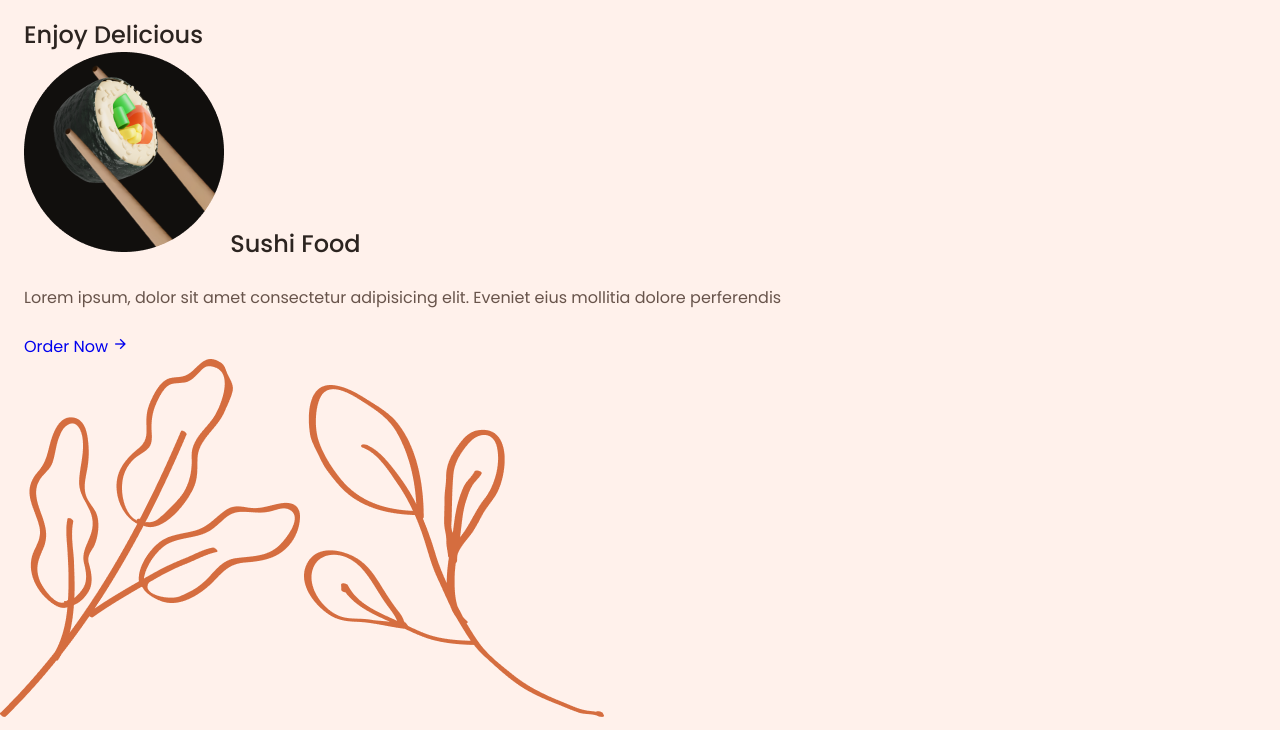
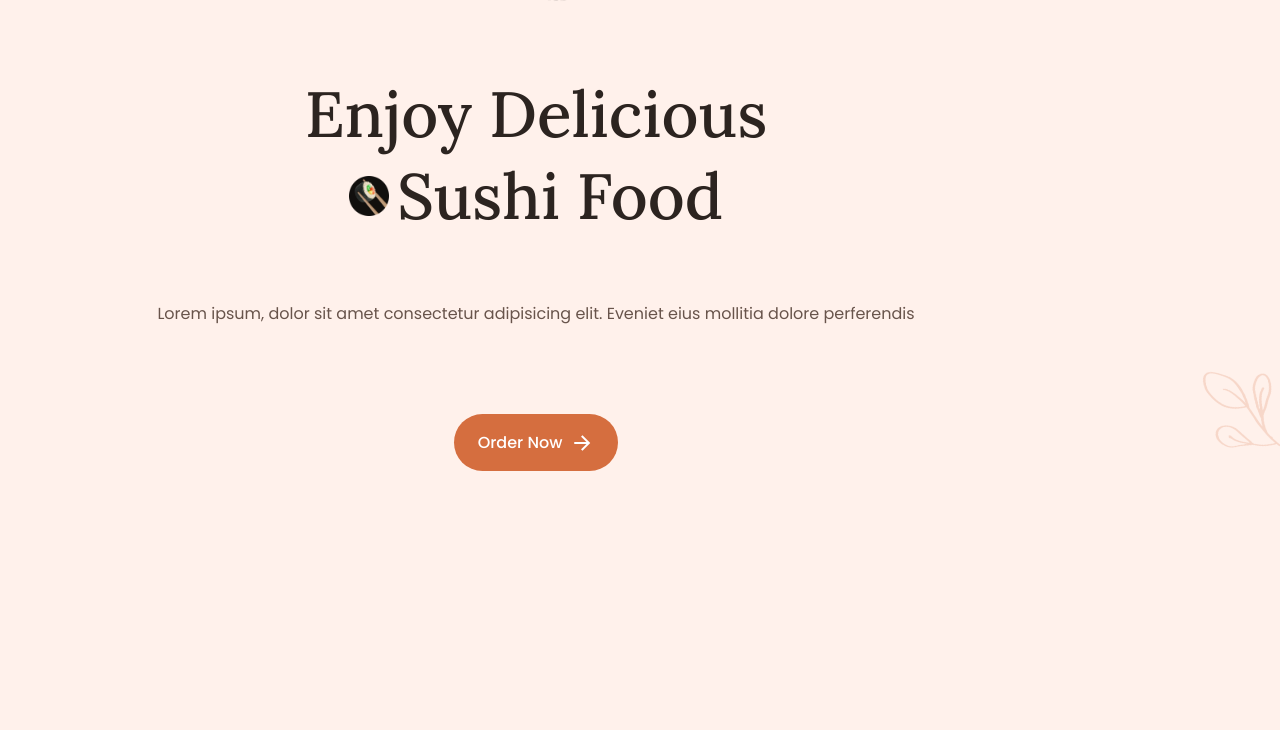
Before and after one commit to JhonveraDev/sushi_website_practice_mockup, a plain HTML site: page index.html in a window 1280 px wide. Shown: the part 750-1480 px from the top of the page. Drawn offline with nearby package versions, Linux system fonts and the light colour scheme.

Commit message:
new changes

```diff
--- a/assets/css/styles.css
+++ b/assets/css/styles.css
@@ -24,9 +24,9 @@
   --h1-font-size: 1.5rem;
   --h2-font-size: 1.25rem;
   --h3-font-size: 1rem;
-  --normal-font-size: .938rem;
-  --small-font-size: .813rem;
-  --smaller-font-size: .75rem;
+  --normal-font-size: 0.938rem;
+  --small-font-size: 0.813rem;
+  --smaller-font-size: 0.75rem;
 
   /*========== Font weight ==========*/
   --font-medium: 500;
@@ -43,8 +43,8 @@
     --h2-font-size: 1.5rem;
     --h3-font-size: 1.25rem;
     --normal-font-size: 1rem;
-    --small-font-size: .875rem;
-    --smaller-font-size: .813rem;
+    --small-font-size: 0.875rem;
+    --smaller-font-size: 0.813rem;
   }
 }
 
@@ -67,7 +67,9 @@ body {
   transition: background 0.4s; /* for dark mode animation */
 }
 
-h1, h2, h3 {
+h1,
+h2,
+h3 {
   color: var(--title-color);
   font-weight: var(--font-medium);
 }
@@ -87,15 +89,12 @@ img {
 
 /*=============== THEME ===============*/
 
-
 /*========== Variables Dark theme ==========*/
 
-
 /*==========
-    Color changes in some parts of
-    the website, in light theme
+Color changes in some parts of
+the website, in light theme
 ==========*/
-
 
 /*=============== REUSABLE CSS CLASSES ===============*/
 .container {
@@ -143,10 +142,12 @@ img {
   top: 0;
   left: 0;
   z-index: var(--z-fixed);
-  transition: box-shadow .3s, background .4s;
+  transition:
+    box-shadow 0.3s,
+    background 0.4s;
 }
 
-.nav {
+nav {
   position: relative;
   height: var(--header-height);
   display: flex;
@@ -163,11 +164,11 @@ img {
 
 .nav__logo {
   align-items: center;
-  column-gap: .5rem;
+  column-gap: 0.5rem;
   font-family: var(--title-font);
   font-size: var(--h3-font-size);
   font-weight: var(--font-semi-bold);
-  transition: color .3s;
+  transition: color 0.3s;
 }
 
 .nav__logo img {
@@ -188,11 +189,11 @@ img {
     position: fixed;
     top: -100%;
     left: 0;
-    background-color: var(--body-color );
+    background-color: var(--body-color);
     width: 100%;
-    box-shadow: 0 8px 20px hsla(19, 64%, 24%, .1);
+    box-shadow: 0 8px 20px hsla(19, 64%, 24%, 0.1);
     padding-block: 3.5rem;
-    transition: top .4s;
+    transition: top 0.4s;
   }
 }
 
@@ -206,7 +207,7 @@ img {
 .nav__link {
   color: var(--title-color);
   font-weight: var(--font-medium);
-  transition: color .4s;
+  transition: color 0.4s;
 }
 
 .nav__link:hover {
@@ -224,12 +225,12 @@ img {
 .nav__img-1,
 .nav__img-2 {
   position: absolute;
-  opacity: .2;
+  opacity: 0.2;
 }
 
 .nav__img-1 {
   width: 100px;
-  top: .75rem;
+  top: 0.75rem;
   left: -2rem;
   transform: rotate(165deg);
 }
@@ -252,45 +253,124 @@ img {
 
 /* Change background header */
 
+.bg-header {
+  box-shadow: 0 2px 8px hsla(19, 64%, 24%, 0.1);
+}
 
 /* Active link */
 
-
 /*=============== HOME ===============*/
 
+.home {
+  position: relative;
+}
+
+.home__container {
+  row-gap: 3rem;
+  padding-top: 2rem;
+  display: flex;
+  flex-direction: column;
+  align-items: center;
+}
+
+.home__img {
+  width: 300px;
+  justify-self: center;
+}
+
+.home__data {
+  text-align: center;
+}
+
+.home__title {
+  font-size: var(--biggest-font-size);
+  font-family: var(--title-font);
+  margin-bottom: 1rem;
+}
+
+.home__title img {
+  width: 40px;
+}
+
+.home__title div {
+  display: flex;
+  align-items: center;
+  justify-content: center;
+  column-gap: 0.5rem;
+}
+
+.home__description {
+  padding: 0 1rem;
+  margin-bottom: 2.5rem;
+  text-align: center;
+}
+
+.home__leaf-1,
+.home__leaf-2 {
+  position: absolute;
+  opacity: 0.2;
+}
+
+.home__leaf-1 {
+  width: 80px;
+  top: 8rem;
+  left: -1rem;
+  transform: rotate(90deg);
+}
+
+.home__leaf-2 {
+  width: 100px;
+  right: -2rem;
+  bottom: 1rem;
+  transform: rotate(-15deg);
+}
 
 /*=============== BUTTON ===============*/
 
+.button {
+  display: inline-flex;
+  align-items: center;
+  column-gap: 0.5rem;
+  background-color: var(--first-color);
+  padding: 1rem 1.5rem;
+  border-radius: 4rem;
+  color: #fff;
+  font-weight: var(--font-medium);
+  transition: background 0.3s;
+}
+
+.button i {
+  font-size: 1.5rem;
+  transition: transform 0.3s;
+}
+
+.button:hover {
+  background-color: var(--first-color-alt);
+}
+
+.button:hover i {
+  transform: translateX(0.25rem);
+}
 
 /*=============== ABOUT ===============*/
 
-
 /*=============== POPULAR ===============*/
-
 
 /*=============== RECENTLY ===============*/
 
-
 /*=============== NEWSLETTER ===============*/
-
 
 /*=============== FOOTER ===============*/
 
-
 /*=============== SCROLL BAR ===============*/
-
 
 /*=============== SCROLL UP ===============*/
 
-
 /* Show Scroll Up*/
-
 
 /*=============== BREAKPOINTS ===============*/
 /* For small devices */
 
-
 /* For medium devices */
 
-
 /* For large devices */
--- a/assets/js/main.js
+++ b/assets/js/main.js
@@ -31,6 +31,15 @@ navLink.forEach((n) => n.addEventListener("click", linkAction));
 
 /*=============== CHANGE BACKGROUND HEADER ===============*/
 
+const scrollHeader = () => {
+  const header = document.getElementById("header");
+  this.scrollY >= 50
+    ? header.classList.add("bg-header")
+    : header.classList.remove("bg-header");
+};
+
+window.addEventListener('scroll', scrollHeader)
+
 /*=============== SHOW SCROLL UP ===============*/
 
 /*=============== SCROLL SECTIONS ACTIVE LINK ===============*/
--- a/index.html
+++ b/index.html
@@ -1,26 +1,20 @@
 <!DOCTYPE html>
 <html lang="en">
+
 <head>
   <meta charset="UTF-8" />
   <meta name="viewport" content="width=device-width, initial-scale=1.0" />
 
   <!--=============== FAVICON ===============-->
-    <link
-      rel="shortcut icon"
-      href="assets/img/favicon.png"
-      type="image/x-icon"
-    />
+  <link rel="shortcut icon" href="assets/img/favicon.png" type="image/x-icon" />
 
   <!--=============== REMIXICONS ===============-->
-    <link
-      href="https://cdn.jsdelivr.net/npm/remixicon@2.5.0/fonts/remixicon.css"
-      rel="stylesheet"
-    />
+  <link href="https://cdn.jsdelivr.net/npm/remixicon@2.5.0/fonts/remixicon.css" rel="stylesheet" />
 
   <!--=============== CSS ===============-->
   <link rel="stylesheet" href="assets/css/styles.css" />
 
-    <title>Responsive sushi website - Bedimcode</title>
+  <title>Responsive sushi website</title>
 </head>
 
 <body>
@@ -50,20 +44,12 @@
         <div class="nav__close" id="nav-close">
           <i class="ri-close-line"></i>
         </div>
-          <img
-            src="assets/img/leaf-branch-4.png"
-            alt="nav image"
-            class="nav__img-1"
-          />
-          <img
-            src="assets/img/leaf-branch-3.png"
-            alt="nav image"
-            class="nav__img-2"
-          />
+        <img src="assets/img/leaf-branch-4.png" alt="nav image" class="nav__img-1" />
+        <img src="assets/img/leaf-branch-3.png" alt="nav image" class="nav__img-2" />
       </div>
       <div class="nav__buttons">
         <!-- Theme change button -->
-          <i class="ri-moon-line change-theme" id="theme-button"></i>
+        <!-- <i class="ri-moon-line change-theme" id="theme-button"></i>-->
         <!-- Toggle button -->
         <div class="nav__toggle" id="nav-toggle">
           <i class="ri-apps-2-line"></i>
@@ -121,6 +107,7 @@
   <!--=============== MAIN JS ===============-->
   <script src="assets/js/main.js"></script>
 </body>
+
 </html>
 <!-- https://www.youtube.com/watch?v=HW1zt2EPMqY&t=136s&ab_channel=Bedimcode-->
-25:43
+32;02
```
Lines whose indentation alone changed are shown as unchanged.
